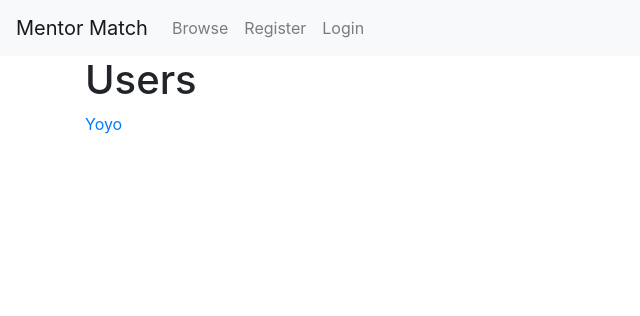
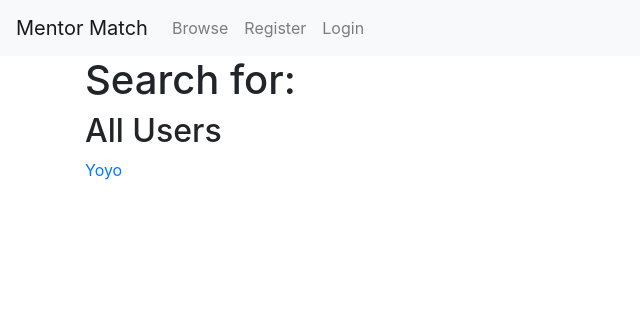
Before and after one commit to ydunbar/ada-capstone, a Flask app: page /browse in a window 1280 px wide. Shown: the top 316 px of the page, without its empty margins (0-640 px from the left). Run offline with Flask 2, Linux system fonts and the light colour scheme; data comes from the database, SQL or seed files in the repository; both versions use the stored data as it was after the commit; some libraries are stand-ins or nearby versions.

Commit message:
Added header for Search section of Browse page

```diff
--- a/app/templates/browse.html
+++ b/app/templates/browse.html
@@ -4,7 +4,10 @@
 {% endblock head %}
 
 {% block content %}
-    <h1>Users</h1>
+    <h1>Search for:</h1>
+    <!-- filter form; select multiple dynamic-->
+
+    <h2>All Users</h2>
     <!-- show posts -->
     {% for user in users %}
         <!-- <img class="rounded-circle" src="{{ image_file }}"> -->
```
Also changed, not shown: app/site.db.
